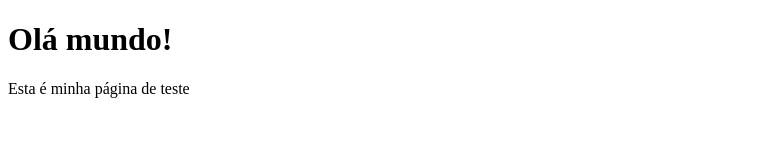
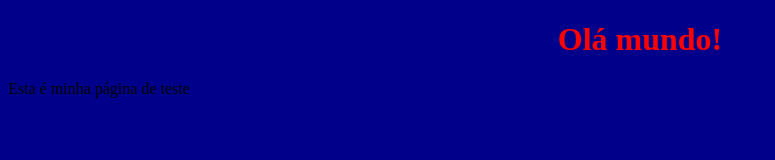
Before and after one commit to matheush77/Tnext-site, a plain HTML site: page index.html in a window 1280 px wide. Shown: the whole page, without its empty margins (0-775 px from the left). Drawn offline with Linux system fonts and the light colour scheme.

Commit message:
adicionando estilo

```diff
--- a/index.html
+++ b/index.html
@@ -3,7 +3,7 @@
 <head>
     <meta charset="UTF-8">
     <meta name="viewport" content="width=device-width, initial-scale=1.0">
-    <link rel="styleheet" href="style.css">
+    <link rel="stylesheet" href="style.css">
     <title> My First Site </title>
 </head>
 <body>
```
